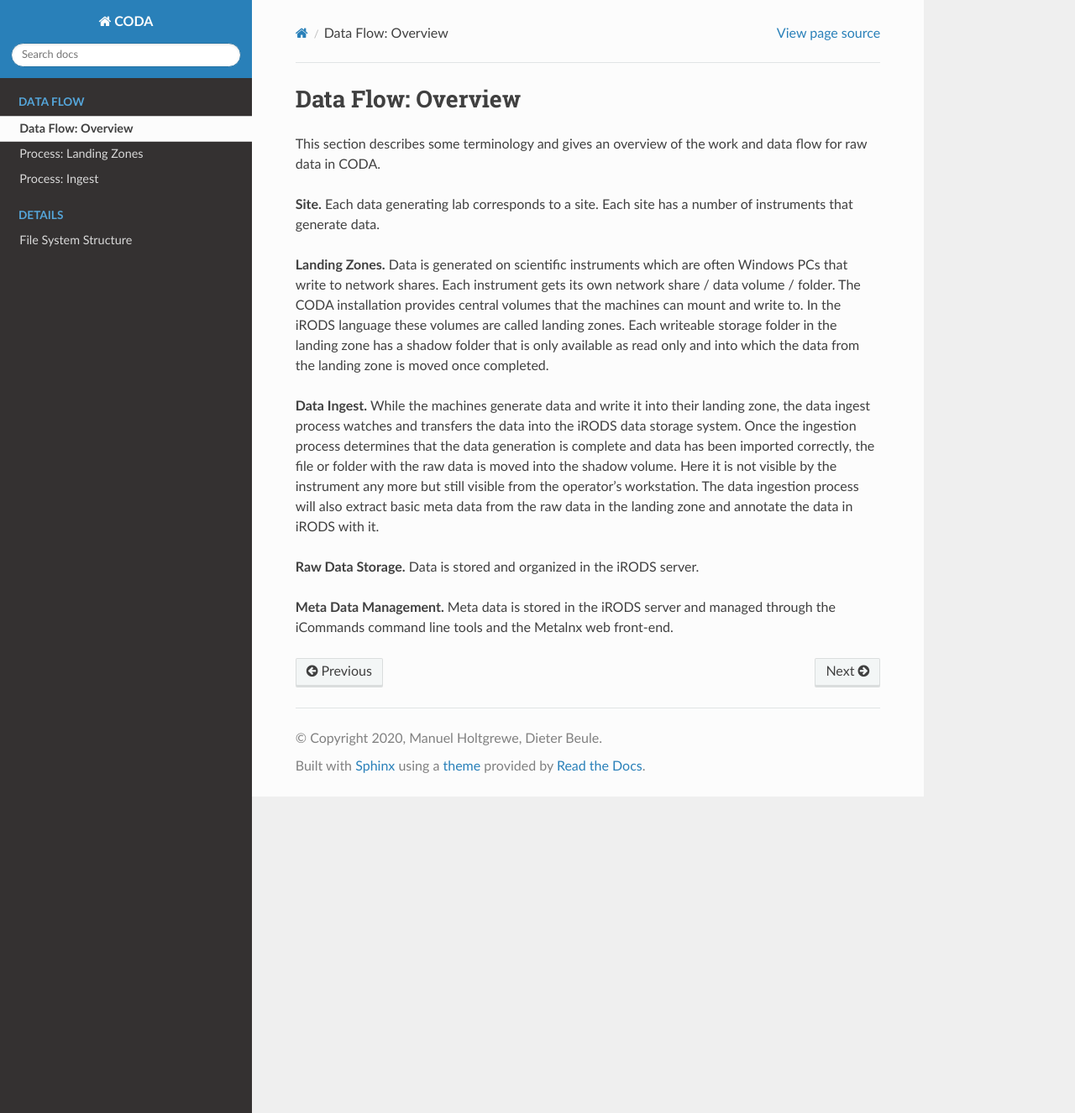
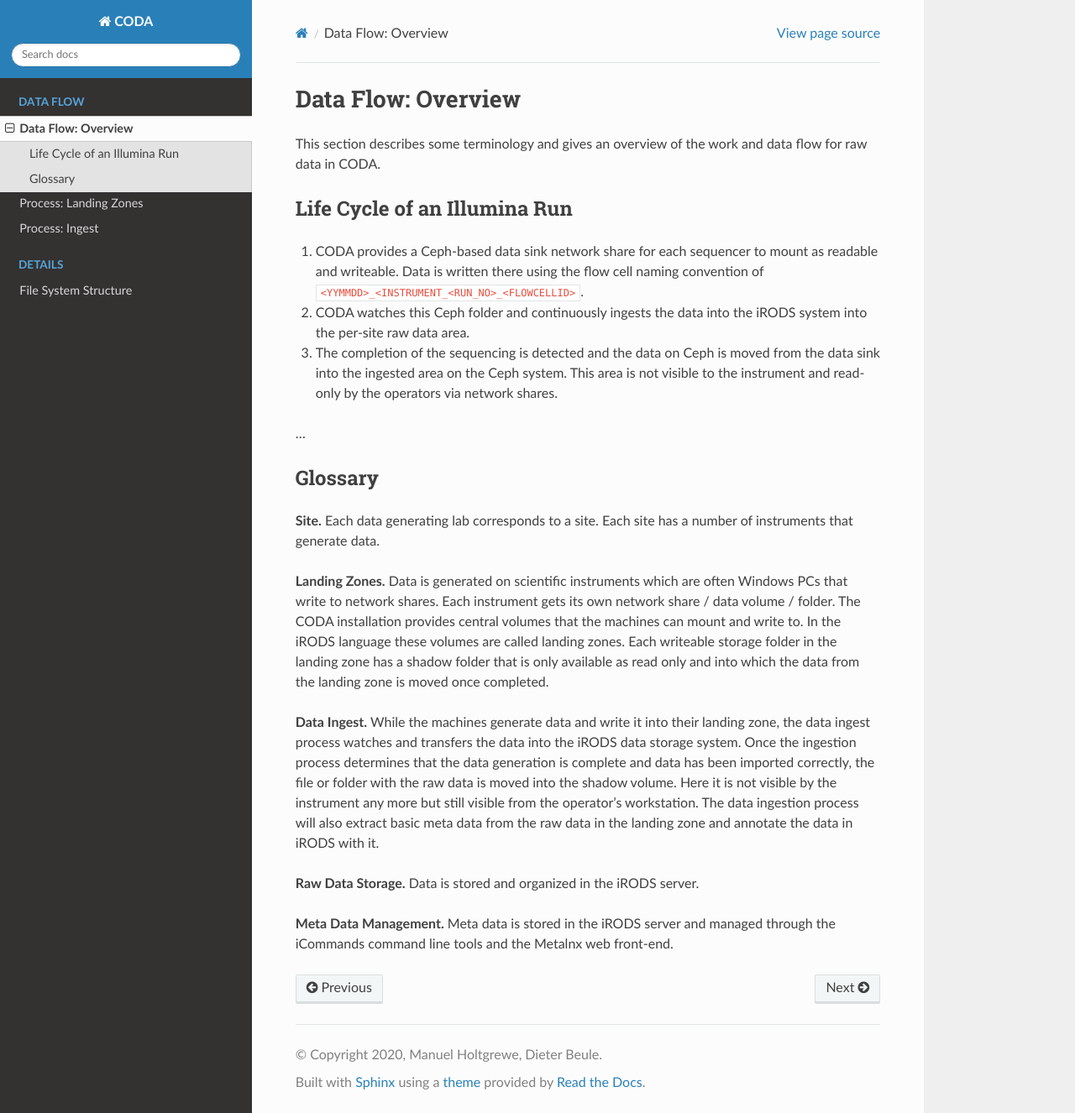
Before and after one commit to bihealth/rodeos-ingest, a Sphinx documentation site: the page built from docs/source/flow_overview.rst, in a window 1280 px wide and 1326 px high. Shown: the whole window at 84% size. Built offline with Sphinx 7.4.7 and the Read the Docs theme 2.0.0, drawn with Linux system fonts in a browser that asks for light colours; the version number could not be read and is left out.

Commit message:
:abc: More documentation of data life cycle

```diff
--- a/docs/source/flow_overview.rst
+++ b/docs/source/flow_overview.rst
@@ -5,6 +5,22 @@ Data Flow: Overview
 ===================
 
 This section describes some terminology and gives an overview of the work and data flow for raw data in CODA.
+
+-----------------------------
+Life Cycle of an Illumina Run
+-----------------------------
+
+1. CODA provides a Ceph-based data sink network share for each sequencer to mount as readable and writeable.
+   Data is written there using the flow cell naming convention of ``<YYMMDD>_<INSTRUMENT_<RUN_NO>_<FLOWCELLID>``.
+2. CODA watches this Ceph folder and continuously ingests the data into the iRODS system into the per-site raw data area.
+3. The completion of the sequencing is detected and the data on Ceph is moved from the data sink into the ingested area on the Ceph system.
+   This area is not visible to the instrument and read-only by the operators via network shares.
+
+...
+
+--------
+Glossary
+--------
 
 **Site.**
 Each data generating lab corresponds to a site.
```
